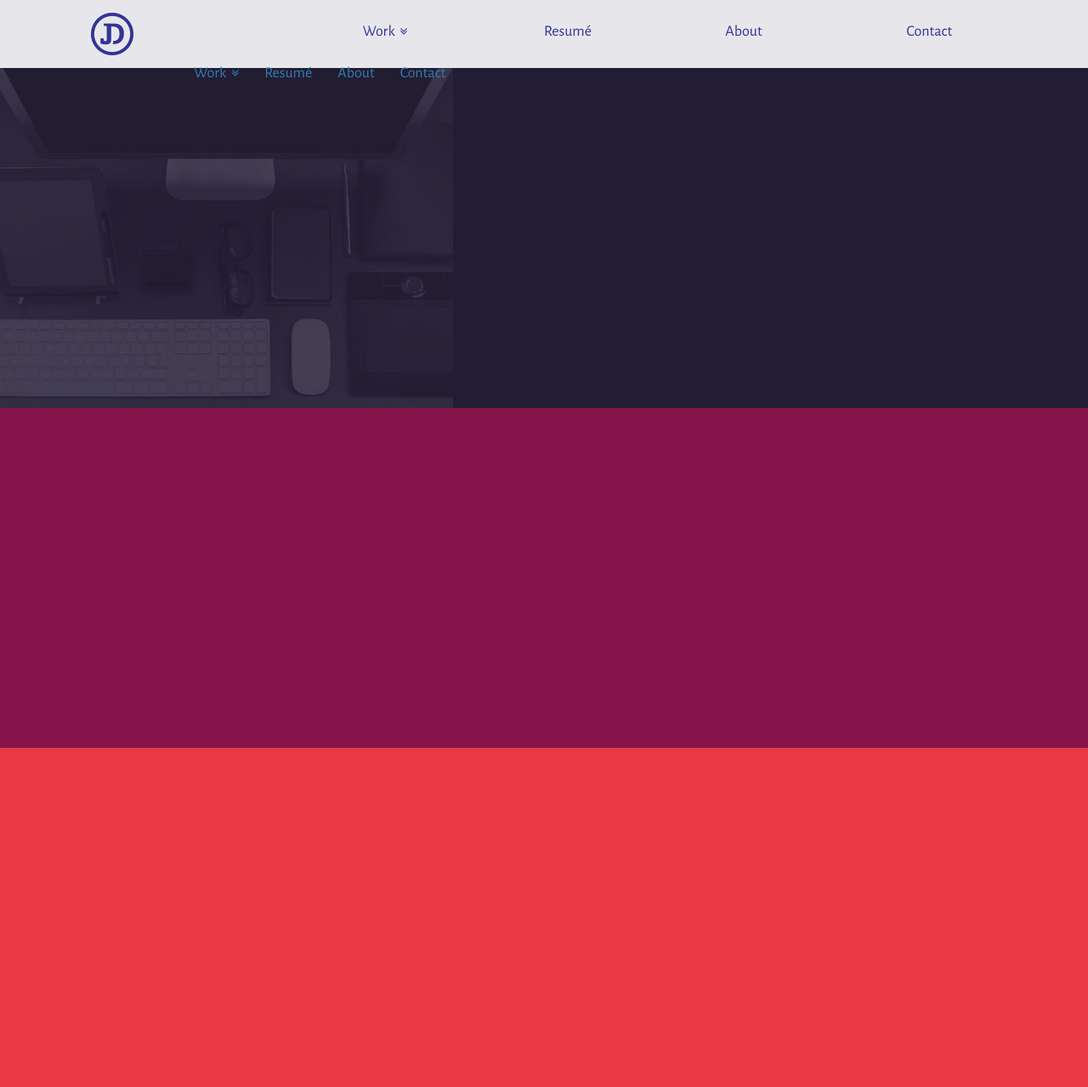
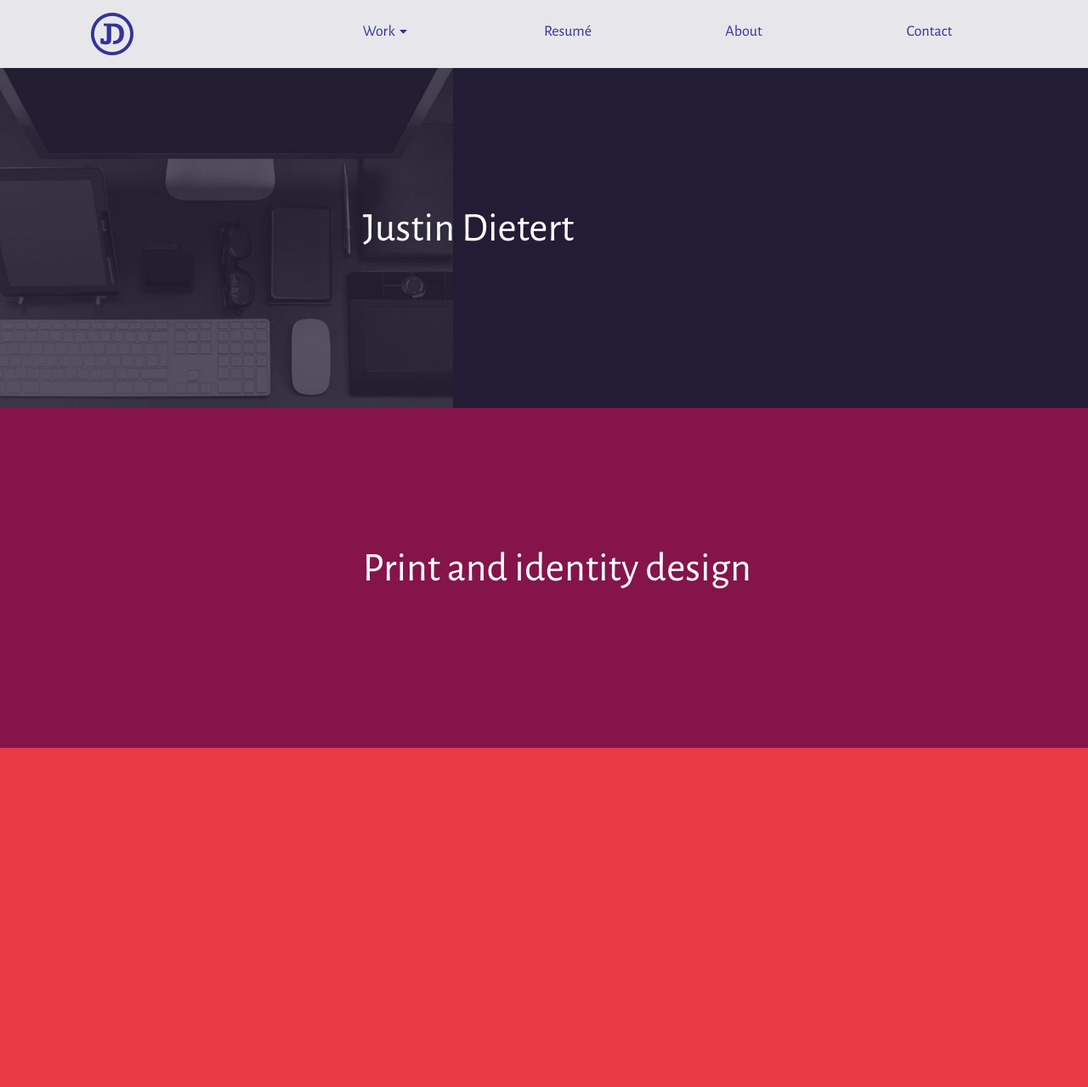
Before and after one commit to justindietert/codeup.dev, a PHP site: page /portfolio.html in a window 1280 px wide. Shown: the top 1279 px of the page at 85% size. Run offline with PHP 8.4, Linux system fonts and the light colour scheme; some libraries are stand-ins or nearby versions.

Commit message:
updates to portfolio

```diff
--- a/public/css/main.css
+++ b/public/css/main.css
@@ -23,13 +23,78 @@ body {
 h1 {
     font-family: 'Alegreya Sans', sans-serif;
     font-weight: 100;
-    font-size: 55px;
+    font-size: 48px;
+    color: #fff;
+    line-height: 58px;
 }
 
-/*.no-lr-pad {
-    padding-left: 0;
-    padding-right: 0;
-}*/
+.header-bold {
+    font-weight: 400;
+}
+
+.header-italic {
+    font-family: 'Alegreya Sans';
+    font-style: italic;
+    font-weight: 100;
+}
+
+/* Main content styles
+-------------------------------------------------- */
+
+.feature {
+    height: 400px;
+}
+
+.feature-img {
+    background-position: center center;
+    background-repeat: no-repeat;
+    background-size: cover;
+}
+
+.feature-img-desktop {
+    background-image: url(../img/desktop-view-light.jpg);
+}
+
+.indigo {
+    background-color: #221c35;
+}
+
+.maroon {
+    background-color: #85144b;
+}
+
+.red {
+    background-color: #e83944;
+}
+
+.form-area {
+    height: 650px;
+}
+
+.rel {
+    position: relative;
+    /*overflow: hidden;*/
+}
+
+.float-over {
+    position: absolute;
+    top: 140px;
+    left: 0;
+}
+
+.top {
+    z-index: 10;
+}
+
+
+/* K E R N I N G
+-------------------------------------------------- */
+
+.char2 {
+    margin-left: -5px;
+}
+
+
 
 /* Nav styles
 -------------------------------------------------- */
@@ -46,7 +111,7 @@ h1 {
     top: 0;
     z-index: 1030;
     font-size: 18px;
-    font-weight: 300;
+    font-weight: 400;
     color: #333399;
 }
 
@@ -80,39 +145,12 @@ a.site-nav {
     height: 50px
 }
 
-
-/* Main content styles
--------------------------------------------------- */
-
-.feature {
-    min-height: 400px;
+#expand {
+    height: 200px;
 }
 
-.feature-img {
-    background-position: center center;
-    background-repeat: no-repeat;
-    background-size: cover;
-}
 
-.feature-img-desktop {
-    background-image: url(../img/desktop-view.jpg);
-}
 
-.indigo {
-    background-color: #221c35;
-}
-
-.maroon {
-    background-color: #85144b;
-}
-
-.red {
-    background-color: #e83944;
-}
-
-.form-area {
-    height: 650px;
-}
 
 
 
--- /dev/null
+++ b/public/js/jquery.lettering-0.6.1.min.js
@@ -0,0 +1,2 @@
+/* Lettering.JS 0.6.1 by Dave Rupert  - http://daverupert.com */
+(function($){function injector(t,splitter,klass,after){var a=t.text().split(splitter),inject='';if(a.length){$(a).each(function(i,item){inject+='<span class="'+klass+(i+1)+'">'+item+'</span>'+after});t.empty().append(inject)}}var methods={init:function(){return this.each(function(){injector($(this),'','char','')})},words:function(){return this.each(function(){injector($(this),' ','word',' ')})},lines:function(){return this.each(function(){var r="eefec303079ad17405c889e092e105b0";injector($(this).children("br").replaceWith(r).end(),r,'line','')})}};$.fn.lettering=function(method){if(method&&methods[method]){return methods[method].apply(this,[].slice.call(arguments,1))}else if(method==='letters'||!method){return methods.init.apply(this,[].slice.call(arguments,0))}$.error('Method '+method+' does not exist on jQuery.lettering');return this}})(jQuery);
--- a/public/portfolio.html
+++ b/public/portfolio.html
@@ -13,13 +13,24 @@
     <link rel="stylesheet" href="/css/bootstrap.min.css">
 
     <!-- Custom Google Fonts -->
-    <link href='http://fonts.googleapis.com/css?family=Source+Code+Pro:300,400|Alegreya+Sans:100,300,400,400italic' rel='stylesheet' type='text/css'>
+    <link href='http://fonts.googleapis.com/css?family=Source+Code+Pro:300,400|Alegreya+Sans:100,100italic,300,400,400italic' rel='stylesheet' type='text/css'>
 
     <!-- FontAwesome icons-->
     <link rel="stylesheet" href="//maxcdn.bootstrapcdn.com/font-awesome/4.3.0/css/font-awesome.min.css">
 
     <!-- Custom CSS -->
     <link rel="stylesheet" href="/css/main.css">
+
+    <!-- jQuery (necessary for Bootstrap's JavaScript plugins) -->
+    <script src="https://ajax.googleapis.com/ajax/libs/jquery/1.11.2/jquery.min.js"></script>
+
+    <!-- Lettering.js -->
+    <script src="/js/jquery.lettering-0.6.1.min.js"></script>
+    <script>
+      $(document).ready(function() {
+        $(".fancy_title").lettering();
+      });
+    </script>
 
     <!-- HTML5 shim and Respond.js for IE8 support of HTML5 elements and media queries -->
     <!--[if lt IE 9]>
@@ -34,8 +45,8 @@
       <div class="row">
         <div class="col-xs-1 col-xs-offset-1 logo-area"><a href="#"><img src="/img/jd-logo@2x.png" alt="Justin Dietert" class="jd-logo"></a></div>
 
-        <div class="col-sm-1 col-sm-offset-2 hidden-xs nav-link"><a href="#" class="site-nav">Work&nbsp;&nbsp;<i class="fa fa-angle-double-down icon-nav-link"></i></a></div>
-        <div class="col-sm-1 col-sm-offset-1 hidden-xs nav-link"><a href="#" class="site-nav">Resum&eacute;</a></div>
+        <div class="col-sm-1 col-sm-offset-2 hidden-xs nav-link"><a href="#" class="site-nav">Work&nbsp;&nbsp;<i class="fa fa-caret-down icon-nav-link"></i></a></div>
+        <div class="col-sm-1 col-sm-offset-1 hidden-xs nav-link"><a href="/resume.html" class="site-nav">Resum&eacute;</a></div>
         <div class="col-sm-1 col-sm-offset-1 hidden-xs nav-link"><a href="#" class="site-nav">About</a></div>
         <div class="col-sm-1 col-sm-offset-1 hidden-xs nav-link"><a href="#" class="site-nav">Contact</a></div>
 
@@ -46,35 +57,39 @@
           </button>
         </div> <!-- end navigation button -->
 
-        <div id="expand" class="navbar-collapse collapse">
-          <ul class="nav navbar-nav">
-            <li class="dropdown active">
-              <a href="#" class="dropdown-toggle" data-toggle="dropdown" role="button" aria-expanded="false">Work&nbsp;&nbsp;<i class="fa fa-angle-double-down icon-nav-link"></i></a>
-              <ul class="dropdown-menu" role="menu">
-                <li><a href="#">Print and identity</a></li>
-                <li><a href="#">Web development</a></li>
-              </ul>
-            </li>
-            <li><a href="#">Resum&eacute;</a></li>
-            <li><a href="#">About</a></li>
-            <li><a href="#">Contact</a></li>
-          </ul>
+        <div id="expand" class="">
+
         </div><!--/.nav-collapse -->
 
       </div>
     </div>
   </nav>
 
+
+
+
   <div class="container-fluid">
-    <div class="row">
+    <div class="row rel">
       <div class="col-sm-5 feature feature-img feature-img-desktop indigo"></div>
-      <div class="col-sm-7 feature indigo"></div>
+
+      <div class="col-sm-7 col-sm-offset-4 hidden-xs feature float-over top">
+        <h1>Justin Dietert</h1>
+      </div>
+
+      <div class="col-sm-7 feature indigo hidden-xs"></div>
     </div>
 
-    <div class="row">
-      <div class="col-sm-5 feature maroon"></div>
-      <div class="col-sm-7 feature feature-img maroon"></div>
+
+    <div class="row rel">
+      <div class="col-sm-5 feature maroon hidden-xs"></div>
+
+      <div class="col-sm-7 col-sm-offset-4 hidden-xs feature float-over top">
+        <h1>Print and identity design</h1>
+      </div>
+
+      <div class="col-sm-7 feature feature-img feature-img-print maroon"></div>
     </div>
+
 
     <div class="row">
       <div class="col-sm-5 feature feature-img red"></div>
@@ -132,8 +147,7 @@
     </div>
   </div>
 
-  <!-- jQuery (necessary for Bootstrap's JavaScript plugins) -->
-  <script src="https://ajax.googleapis.com/ajax/libs/jquery/1.11.2/jquery.min.js"></script>
+
   <!-- Include all compiled plugins (below), or include individual files as needed -->
   <script src="/js/bootstrap.min.js"></script>
 </body>
```
Also changed, not shown: public/js/jquery.lettering.js (added, +72 -0 lines), public/resume.html (+46 -18 lines), public/img/desktop-view-light.jpg (added).
